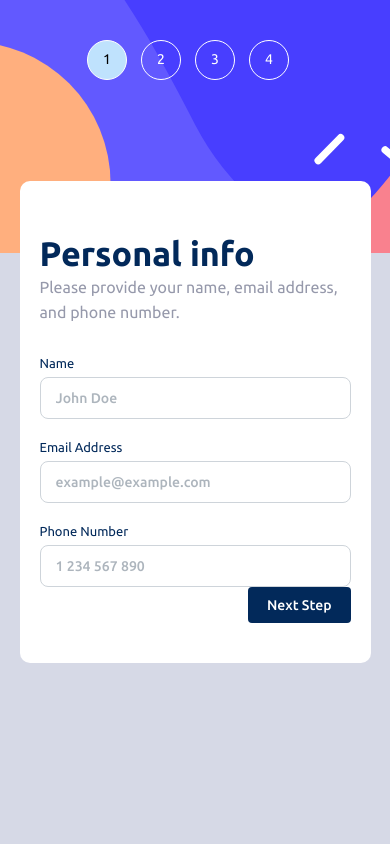
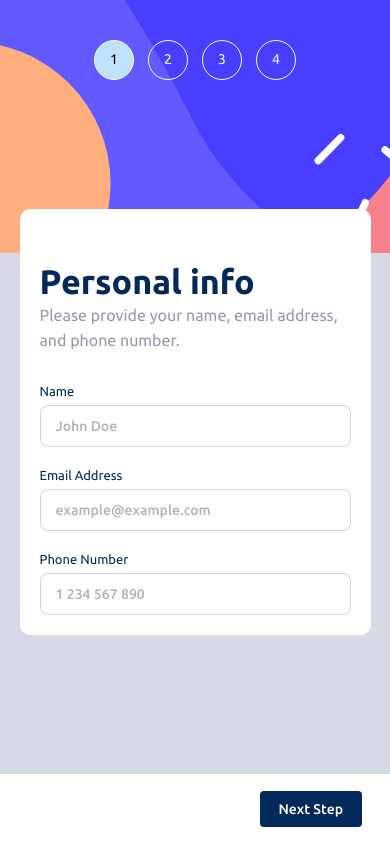
Before and after one commit to lucasfeklein/multistep-form, a React (Vite) app: page / in a window 390 px wide. Built offline with nearby package versions, Linux system fonts and the light colour scheme.

Commit message:
responsible design

```diff
--- a/src/components/Step1/Step1.jsx
+++ b/src/components/Step1/Step1.jsx
@@ -94,13 +94,7 @@ const Step1 = ({ handleClick, handleFormData, name, phone, email }) => {
           )}
         </div>
       </Box>
-      <Box
-        style={{
-          display: "flex",
-          justifyContent: "space-between",
-          marginBottom: "20px",
-        }}
-      >
+      <Box className="travel-steps-container">
         <p></p>
         <Button onClick={handleNextStepClick} className={classes.next_button}>
           Next Step
--- a/src/components/Step2/Step2.jsx
+++ b/src/components/Step2/Step2.jsx
@@ -96,13 +96,7 @@ const Step2 = ({ handleClick, plan, handleFormData, planDuration }) => {
         </Flex>
       </Box>
 
-      <Box
-        style={{
-          display: "flex",
-          justifyContent: "space-between",
-          marginBottom: "20px",
-        }}
-      >
+      <Box className="travel-steps-container">
         <Button onClick={handleBackStepClick} className={classes.back_button}>
           Go Back
         </Button>
--- a/src/components/Step3/Step3.jsx
+++ b/src/components/Step3/Step3.jsx
@@ -59,13 +59,7 @@ const Step3 = ({ handleClick, handleFormData, addOns }) => {
         </Box>
       </Box>
 
-      <Box
-        style={{
-          display: "flex",
-          justifyContent: "space-between",
-          marginBottom: "20px",
-        }}
-      >
+      <Box className="travel-steps-container">
         <Button onClick={handleBackStepClick} className={classes.back_button}>
           Go Back
         </Button>
--- a/src/components/Step4/Step4.jsx
+++ b/src/components/Step4/Step4.jsx
@@ -104,13 +104,7 @@ const Step4 = ({ handleClick, plan, addOns, planDuration }) => {
           </Flex>
         </Box>
       </Box>
-      <Box
-        style={{
-          display: "flex",
-          justifyContent: "space-between",
-          marginBottom: "20px",
-        }}
-      >
+      <Box className="travel-steps-container">
         <Button onClick={handleBackStepClick} className={classes.back_button}>
           Go Back
         </Button>
--- a/src/index.css
+++ b/src/index.css
@@ -11,6 +11,8 @@ body {
   align-items: center;
   background-color: hsl(229, 24%, 87%);
   font-family: "Ubuntu", sans-serif;
+  position: relative;
+  z-index: -2;
 }
 
 .container {
@@ -29,6 +31,12 @@ body {
   background-image: url("/bg-sidebar-desktop.svg");
   background-size: contain;
   background-repeat: no-repeat;
+}
+
+.travel-steps-container {
+  display: flex;
+  justify-content: space-between;
+  margin-bottom: 20px;
 }
 
 .plan-container {
@@ -84,7 +92,7 @@ input[type="checkbox"] {
   .container {
     flex-direction: column;
     width: 90vw;
-    height: inherit;
+    height: auto;
   }
 
   .sidebar-container {
@@ -92,6 +100,7 @@ input[type="checkbox"] {
     z-index: -1;
     background-size: cover;
     display: flex;
+    gap: 14px;
     flex-direction: row;
     justify-content: center;
     background-image: url("/bg-sidebar-mobile.svg");
@@ -99,6 +108,22 @@ input[type="checkbox"] {
     left: 0;
     width: 100%;
     height: 30vh;
+  }
+
+  .choice-container {
+    gap: 0;
+  }
+
+  .travel-steps-container {
+    padding: 0 28px;
+    position: absolute;
+    align-items: center;
+    width: 100%;
+    left: 0;
+    bottom: 0;
+    background-color: white;
+    margin-bottom: 0;
+    height: 70px;
   }
 
   .step-btn {
```
